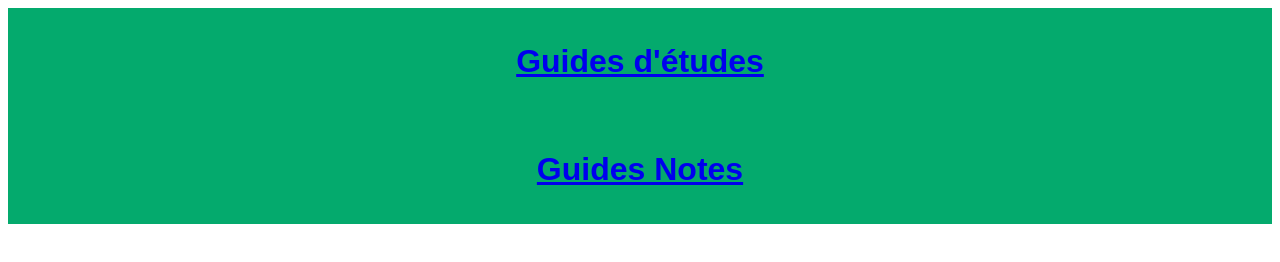
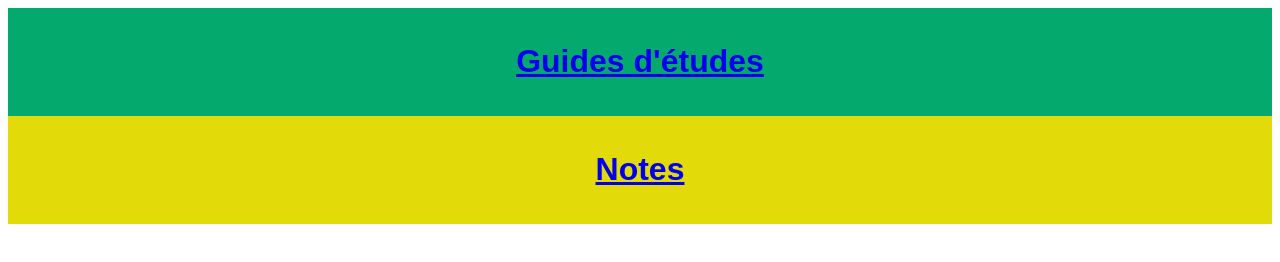
Before and after one commit to vmailhot/vmailhot.github.io, a plain HTML site: page index.html in a window 1280 px wide. Drawn offline with Linux system fonts and the light colour scheme.

Commit message:
change color

```diff
--- a/index.html
+++ b/index.html
@@ -13,6 +13,16 @@
             cursor: pointer;
             text-align: center;
             }
+            .block2 {
+            display: block;
+            width: 100%;
+            border: none;
+            background-color: #e2db09;
+            padding: 14px 28px;
+            font-size: 16px;
+            cursor: pointer;
+            text-align: center;
+            }
         </style>
     </head>
     <body>
@@ -20,8 +30,8 @@
             <a href="guide_etude.html" class="btn btn-primary"><h1>Guides d'études</h1></a>
 
         </button>
-        <button type="button" class="block">
-            <a href="notes.html" class="btn btn-primary"><h1>Guides Notes</h1></a>
+        <button type="button" class="block2">
+            <a href="notes.html" class="btn btn-primary"><h1>Notes</h1></a>
 
         </button>
     </body>
```
